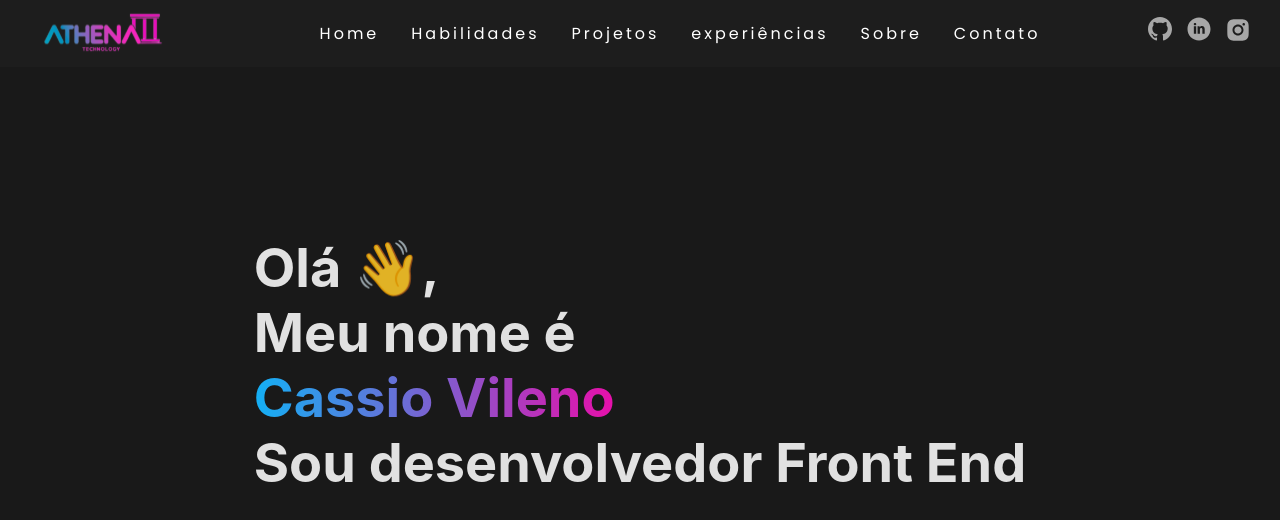
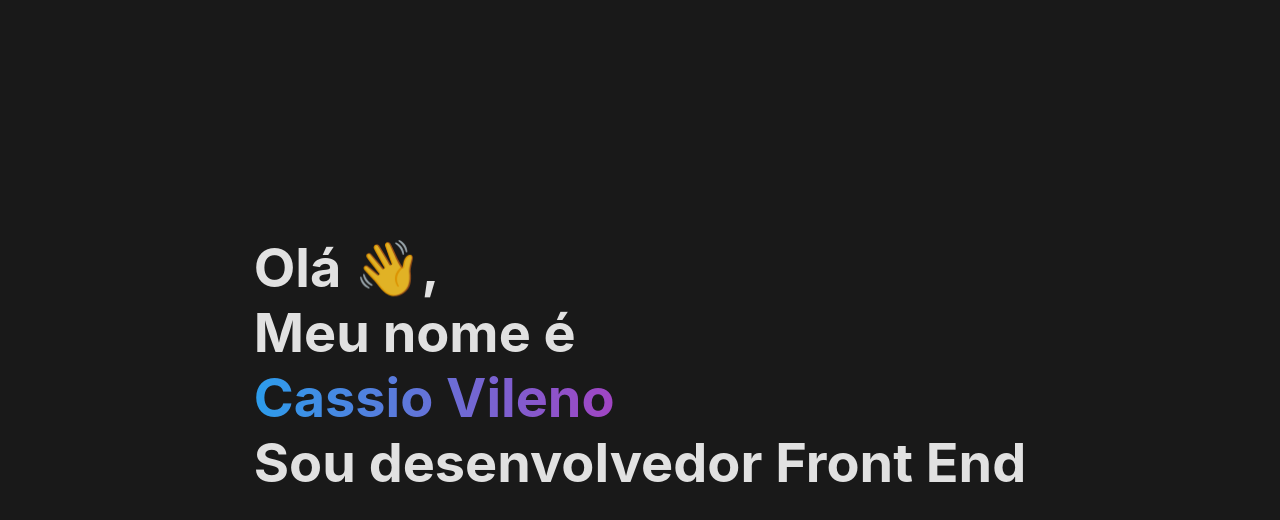
Before and after one commit to Cassio-Vileno/Portfolio, a React (Vite) app: page / in a window 1280 px wide. Shown: the top 520 px of the page. Built offline with nearby package versions, Linux system fonts and the light colour scheme.

Commit message:
Remoção do header

```diff
--- a/src/App.tsx
+++ b/src/App.tsx
@@ -1,5 +1,4 @@
 import "./App.scss";
-import Header from "./components/molecules/Header";
 import Home from "./screens/Home";
 import { Analytics } from "@vercel/analytics/react";
 
@@ -7,7 +6,6 @@ function App() {
   return (
     <main className="container_main">
       <Analytics />
-      <Header />
       <Home />
     </main>
   );
--- a/src/components/molecules/Header/index.tsx
+++ b/src/components/molecules/Header/index.tsx
@@ -19,7 +19,7 @@ const Header = () => {
 
   return (
     <header>
-      <nav className={isActive ? "active" : ""}>
+      <nav id="interface" className={isActive ? "active" : ""}>
         <a href="#presentation">
           <img
             className="logo"
--- a/src/components/molecules/Header/styles.scss
+++ b/src/components/molecules/Header/styles.scss
@@ -1,8 +1,15 @@
 header {
+  display: flex;
+  justify-content: center;
   position: fixed;
+  width: 100%;
   top: 0;
   background-color: #1d1d1d;
   z-index: 10;
+}
+
+#interface {
+  max-width: 1280px;
 }
 
 a {
--- a/src/screens/Home/styles.scss
+++ b/src/screens/Home/styles.scss
@@ -77,6 +77,9 @@
       );
       -webkit-background-clip: text;
       color: transparent;
+      background-size: 180% 100%;
+
+      animation: gradient-animation 2s infinite linear alternate-reverse;
     }
   }
 
@@ -238,6 +241,14 @@
     justify-content: center;
     align-items: center;
     height: 45px;
+
+    nav {
+      display: flex;
+      justify-content: space-between;
+      width: 100vw;
+      padding: 0 30px;
+      align-items: center;
+    }
   }
 
   .footer-container {
```
